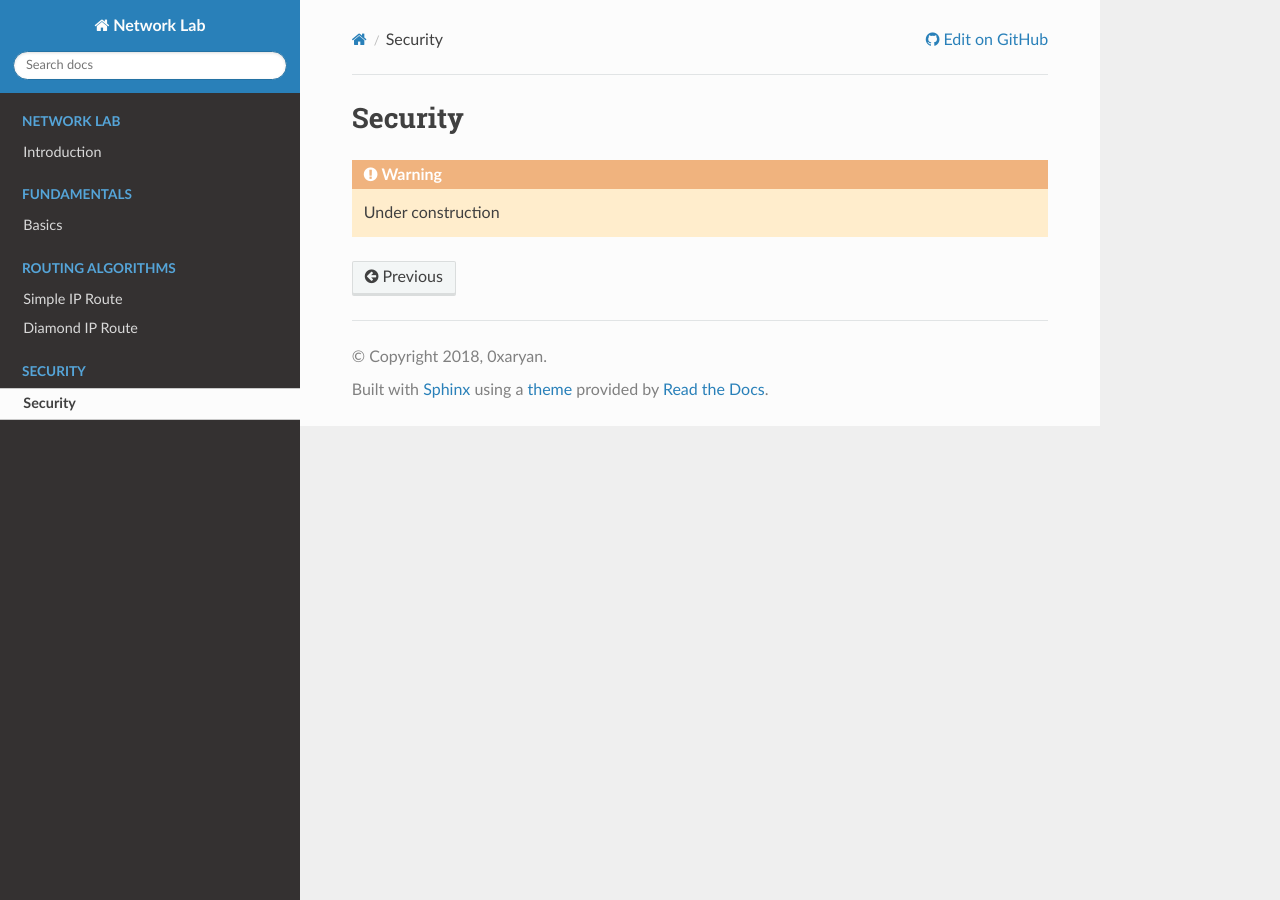
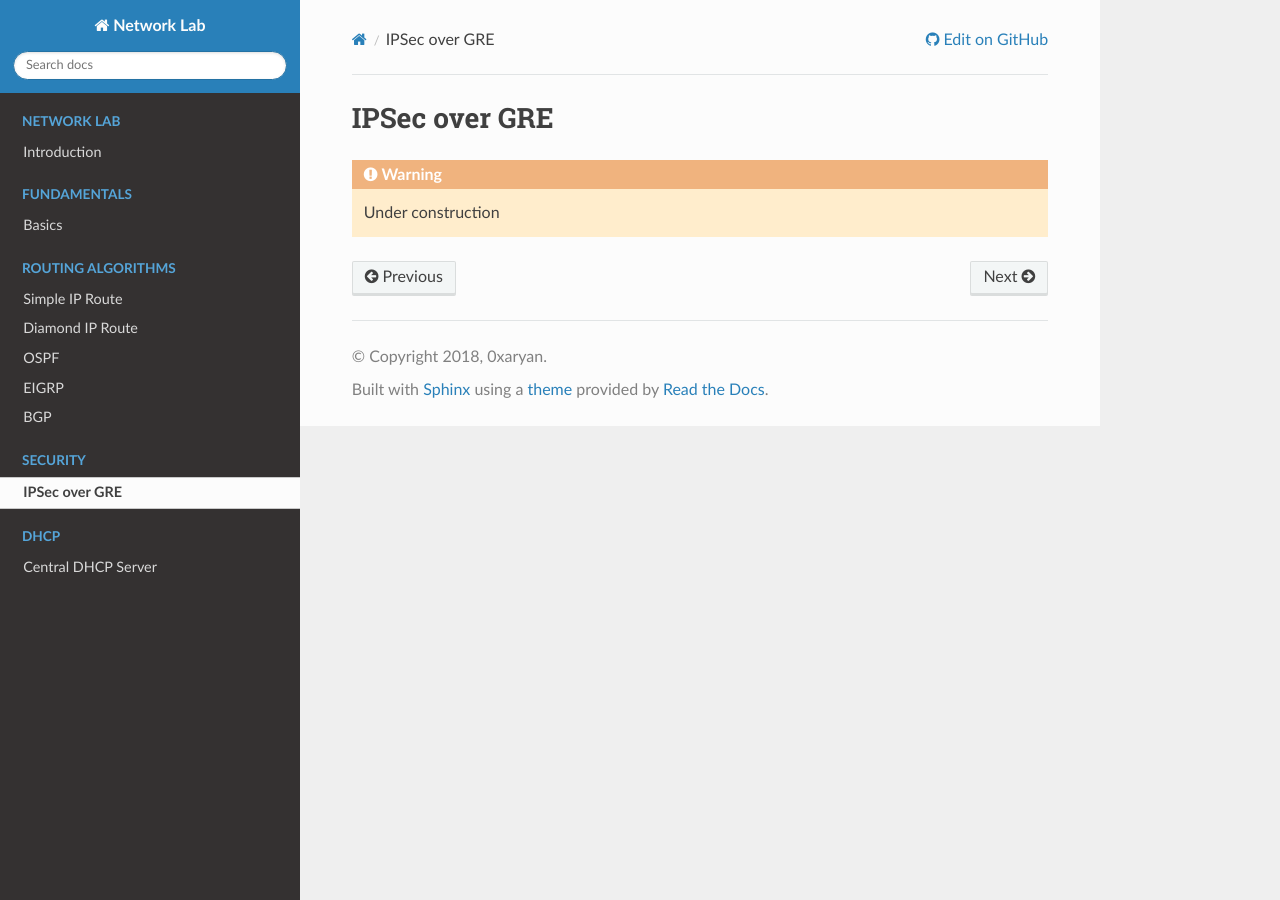
Before and after one commit to avestura/NetworkLab, a Sphinx documentation site: the page built from docs/source/Security/IPSecOverGRE.rst, in a window 1280 px wide. Built offline with Sphinx 7.4.7 and the Read the Docs theme 2.0.0, drawn with Linux system fonts in a browser that asks for light colours; pages that are not in the unit, such as notebooks, are missing from menus.

Commit message:
Change contents list

```diff
--- /dev/null
+++ b/docs/source/DHCP/CentralDHCPServer.rst
@@ -0,0 +1,7 @@
+Central DHCP Server
+=======================
+
+.. warning:: Under construction
+
+.. toctree::
+    :maxdepth: 3
--- /dev/null
+++ b/docs/source/RoutingAlgorithms/BGP.rst
@@ -0,0 +1,4 @@
+BGP
+==================
+
+.. warning:: Under construction
--- /dev/null
+++ b/docs/source/RoutingAlgorithms/EIGRP.rst
@@ -0,0 +1,4 @@
+EIGRP
+==============
+
+.. warning:: Under construction
--- a/docs/source/Security/IPSecOverGRE.rst
+++ b/docs/source/Security/IPSecOverGRE.rst
@@ -1,4 +1,4 @@
-Security
-==========
+IPSec over GRE
+=================
 
 .. warning:: Under construction
--- a/docs/source/index.rst
+++ b/docs/source/index.rst
@@ -23,6 +23,9 @@ Welcome to Network Lab's documentation!
 
     RoutingAlgorithms/SimpleIPRoute.rst
     RoutingAlgorithms/DiamondIPRoute.rst
+    RoutingAlgorithms/OSPF.rst
+    RoutingAlgorithms/EIGRP.rst
+    RoutingAlgorithms/BGP.rst
 
 .. toctree::
     :maxdepth: 2
```
Also changed, not shown: other parts of docs/source/index.rst (+1 -1 lines), docs/source/RoutingAlgorithms/OSPF.rst (added, +25 -0 lines), docs/source/_static/Images/OSPF/Map.png (added).
